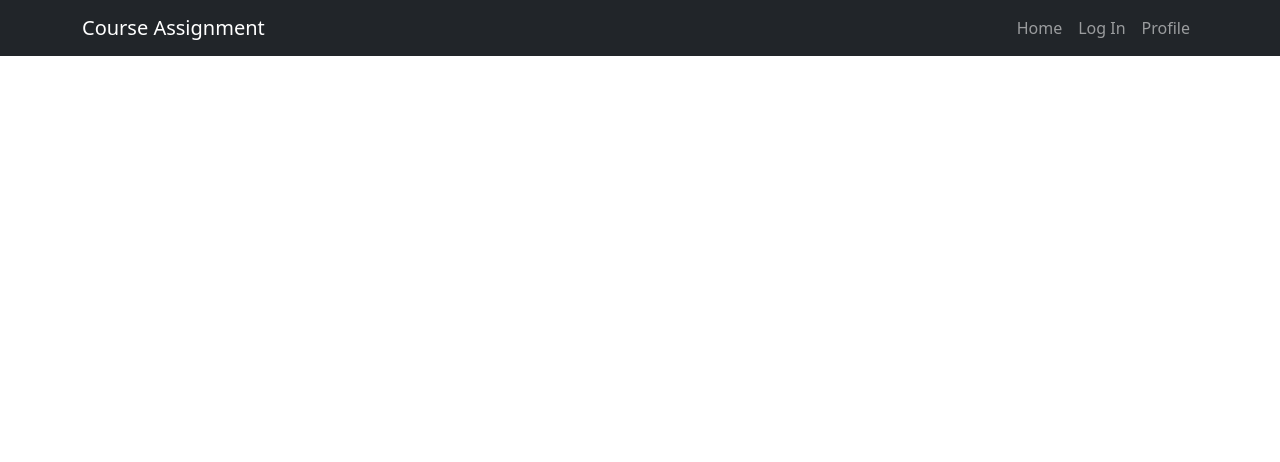
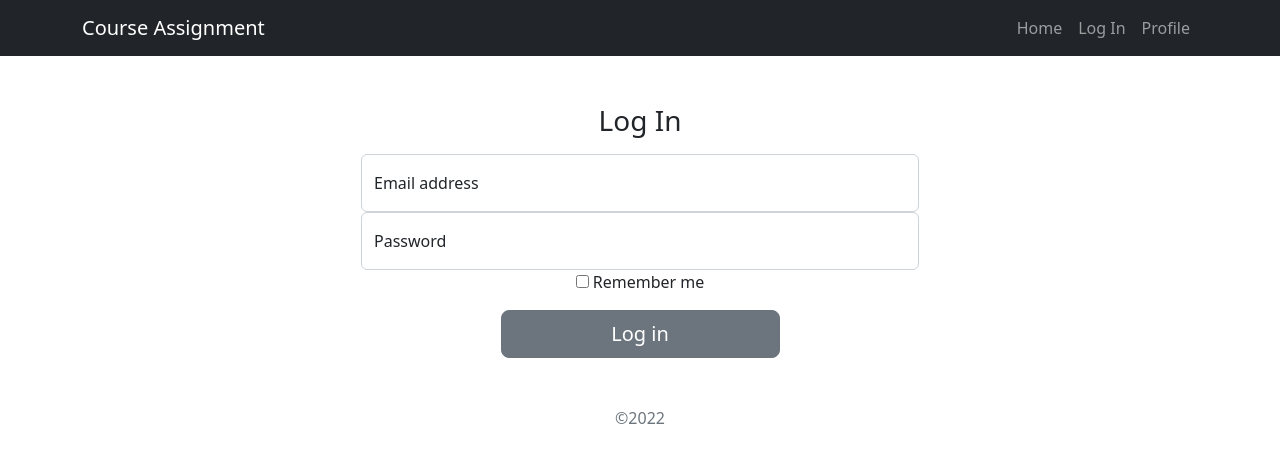
Before and after one commit to Ingvildb1/css_frameworks_ca1, a website: page login.html in a window 1280 px wide. Drawn offline with nearby package versions, Linux system fonts and the light colour scheme.

Commit message:
Added Log in container

```diff
--- a/login.html
+++ b/login.html
@@ -34,6 +34,37 @@
 
        </nav>
 
+       <!-- Log in container -->
+       <section class="container pt-5">
+
+        <link href="sign-in.css" rel="stylesheet">
+    </head>
+    <body class="text-center">
+
+  <main class="form-signin w-50 m-auto">
+    <form>
+      <h1 class="h3 mb-3 fw-normal">Log In</h1>
+
+      <div class="form-floating">
+        <input type="email" class="form-control" id="floatingInput" placeholder="name@example.com">
+        <label for="floatingInput">Email address</label>
+      </div>
+      <div class="form-floating">
+        <input type="password" class="form-control" id="floatingPassword" placeholder="Password">
+        <label for="floatingPassword">Password</label>
+      </div>
+
+      <div class="checkbox mb-3">
+        <label>
+          <input type="checkbox" value="remember-me"> Remember me
+        </label>
+      </div>
+      <button class="w-50 btn btn-lg btn-secondary" type="submit">Log in</button>
+      <p class="mt-5 mb-3 text-muted">&copy;2022</p>
+    </form>
+
+       </section>
+
     <script src="https://cdn.jsdelivr.net/npm/bootstrap@5.3.0-alpha1/dist/js/bootstrap.bundle.min.js" integrity="sha384-w76AqPfDkMBDXo30jS1Sgez6pr3x5MlQ1ZAGC+nuZB+EYdgRZgiwxhTBTkF7CXvN" crossorigin="anonymous"></script>
 </body>
 </html>
```
